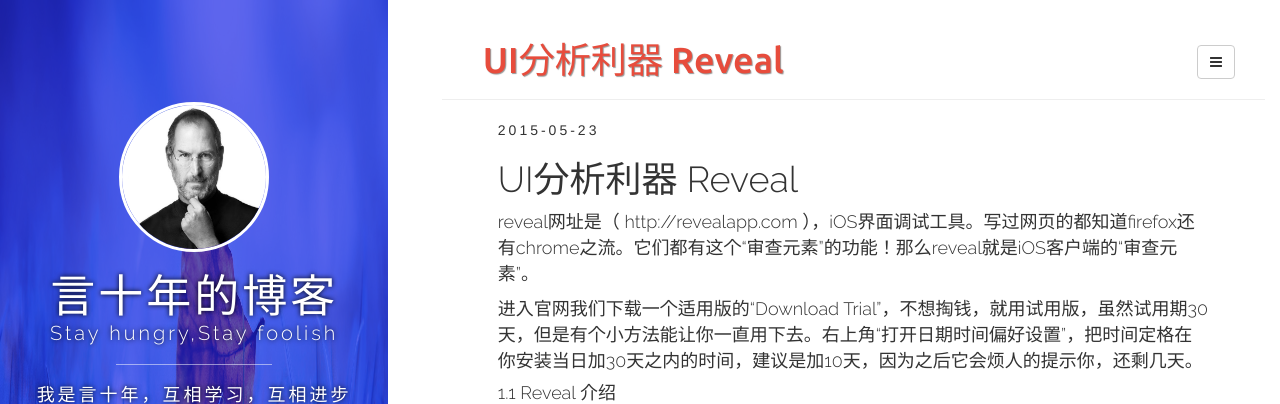
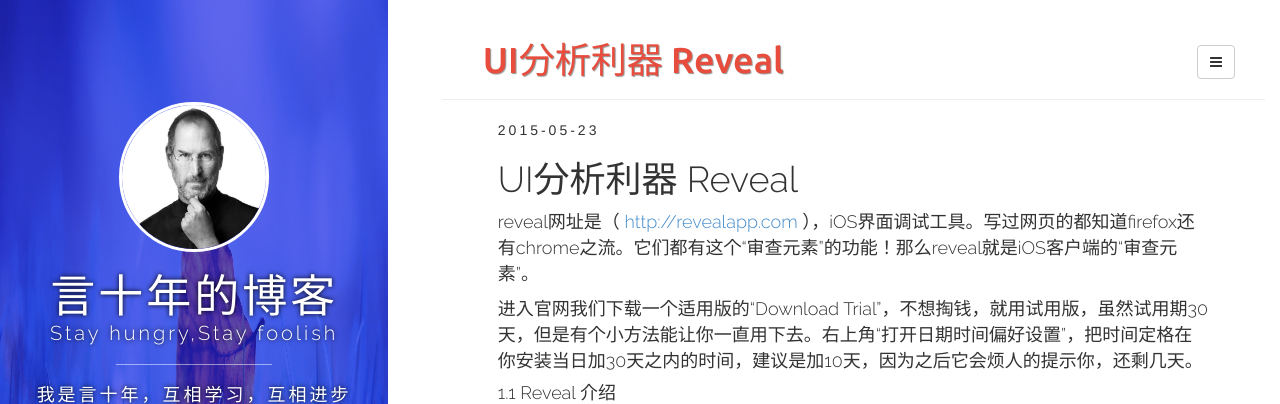
Before and after one commit to yanshinian/yanshinian.github.io, a Jekyll site: the page built from _posts/2015-05-23-reveal.markdown, in a window 1280 px wide and 900 px high. Shown: the top 404 px of the window. Built offline with Jekyll 4.4.1, drawn with Linux system fonts in a browser that asks for light colours; Markdown is read by kramdown in place of the engine named in the settings; comment, search, counter and statistics services are not loaded; part of the change alters nothing that is shown.

```diff
--- a/_posts/2015-05-23-reveal.markdown
+++ b/_posts/2015-05-23-reveal.markdown
@@ -8,7 +8,7 @@ categories: jekyll
 
 # UI分析利器 Reveal
 
-reveal网址是（ http://revealapp.com ），iOS界面调试工具。写过网页的都知道firefox还有chrome之流。它们都有这个“审查元素”的功能！那么reveal就是iOS客户端的“审查元素”。
+reveal网址是（ [http://revealapp.com](http://revealapp.com) ），iOS界面调试工具。写过网页的都知道firefox还有chrome之流。它们都有这个“审查元素”的功能！那么reveal就是iOS客户端的“审查元素”。
 
 进入官网我们下载一个适用版的“Download Trial”，不想掏钱，就用试用版，虽然试用期30天，但是有个小方法能让你一直用下去。右上角“打开日期时间偏好设置”，把时间定格在你安装当日加30天之内的时间，建议是加10天，因为之后它会烦人的提示你，还剩几天。
 
```
